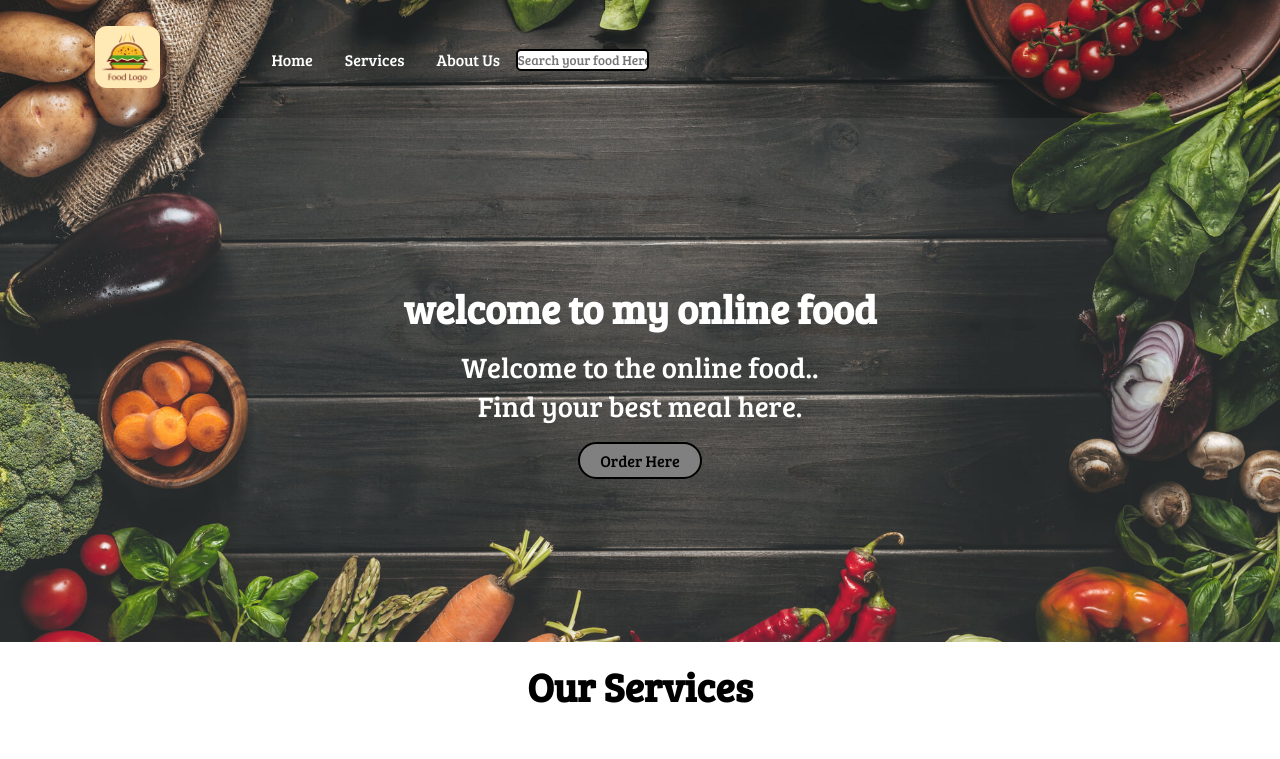
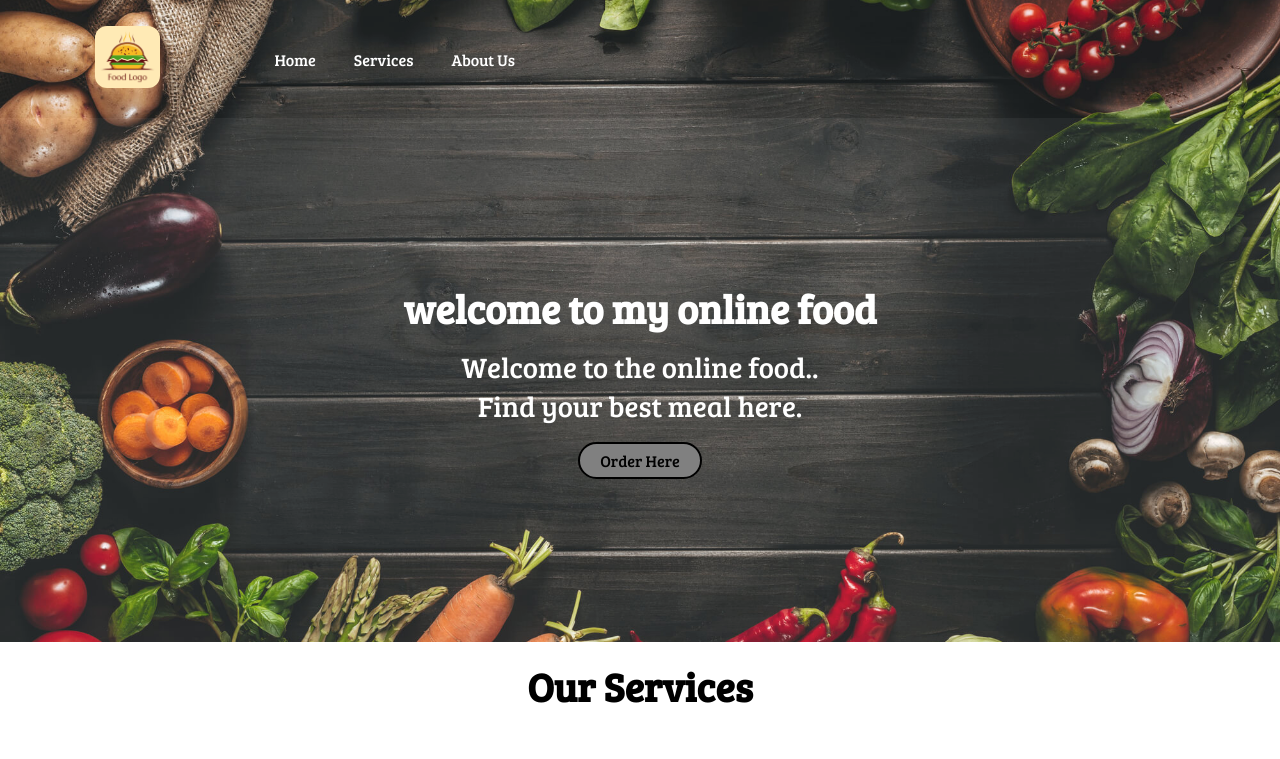
Before and after one commit to SujitAdroja/myonlinefood.github.io, a plain HTML site: page index.html in a window 1280 px wide. Shown: the top 759 px of the page. Drawn offline with Linux system fonts and the light colour scheme; a web font is replaced by a local one.

Commit message:
chaged 123

```diff
--- a/css/style.css
+++ b/css/style.css
@@ -51,7 +51,7 @@
 #navbar ul li a {
   color: white;
   display: block;
-  padding: 16px;
+  padding: 9px 19px;
   border-radius: 4px;
   text-decoration: none;
 }
--- a/index.html
+++ b/index.html
@@ -30,9 +30,7 @@
             <li class="item"><a href="">About Us</a></li>
 
         </ul>
-        <div class="search">
-            <input type="text " placeholder="Search your food Here">
-        </div>
+
     </nav>
     <section id="home">
         <h1 class="h-primary center">welcome to my online food </h1>
```
